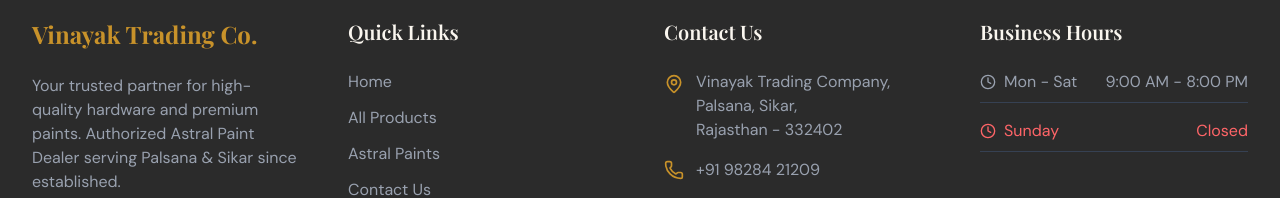
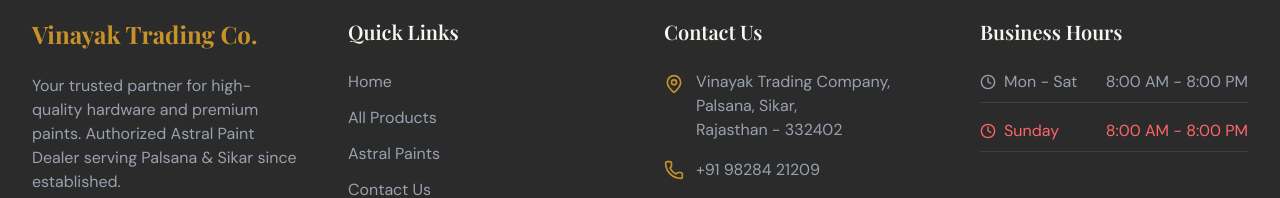
Before and after one commit to YashKumar080/VinayakWebsite, a React (Vite) app: page /admin/dashboard in a window 1280 px wide. Shown: the part 850-1048 px from the top of the page. Built offline with nearby package versions, Linux system fonts and the light colour scheme; no server answers; the database is empty; a web font is replaced by a local one.

Commit message:
Update business hours in Footer component

```diff
--- a/src/components/Footer.jsx
+++ b/src/components/Footer.jsx
@@ -53,11 +53,11 @@
             <ul className="space-y-4 font-body text-gray-400">
               <li className="flex items-center justify-between border-b border-gray-700 pb-2">
                 <span className="flex items-center gap-2"><Clock size={16}/> Mon - Sat</span>
-                <span>9:00 AM - 8:00 PM</span>
+                <span>8:00 AM - 8:00 PM</span>
               </li>
               <li className="flex items-center justify-between border-b border-gray-700 pb-2 text-red-400">
                 <span className="flex items-center gap-2"><Clock size={16}/> Sunday</span>
-                <span>Closed</span>
+                <span>8:00 AM - 8:00 PM</span>
               </li>
             </ul>
           </div>
```
